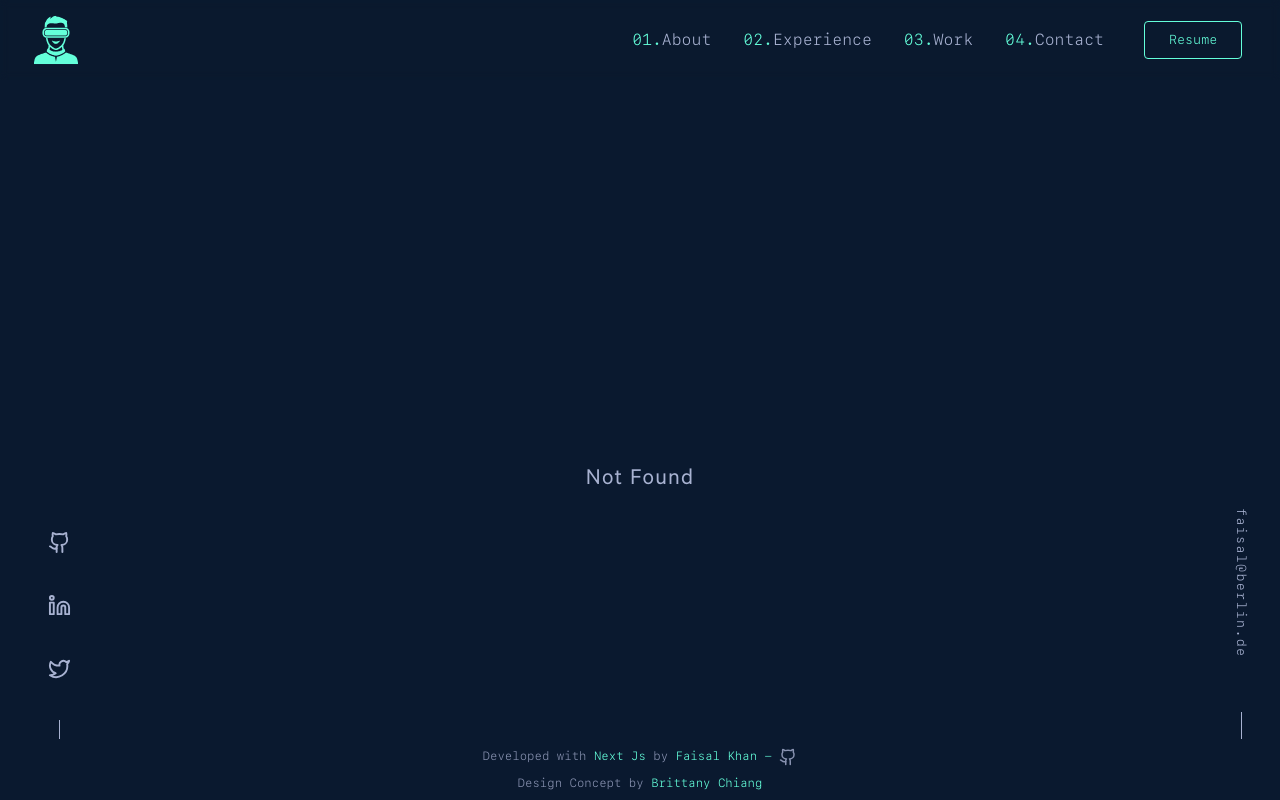
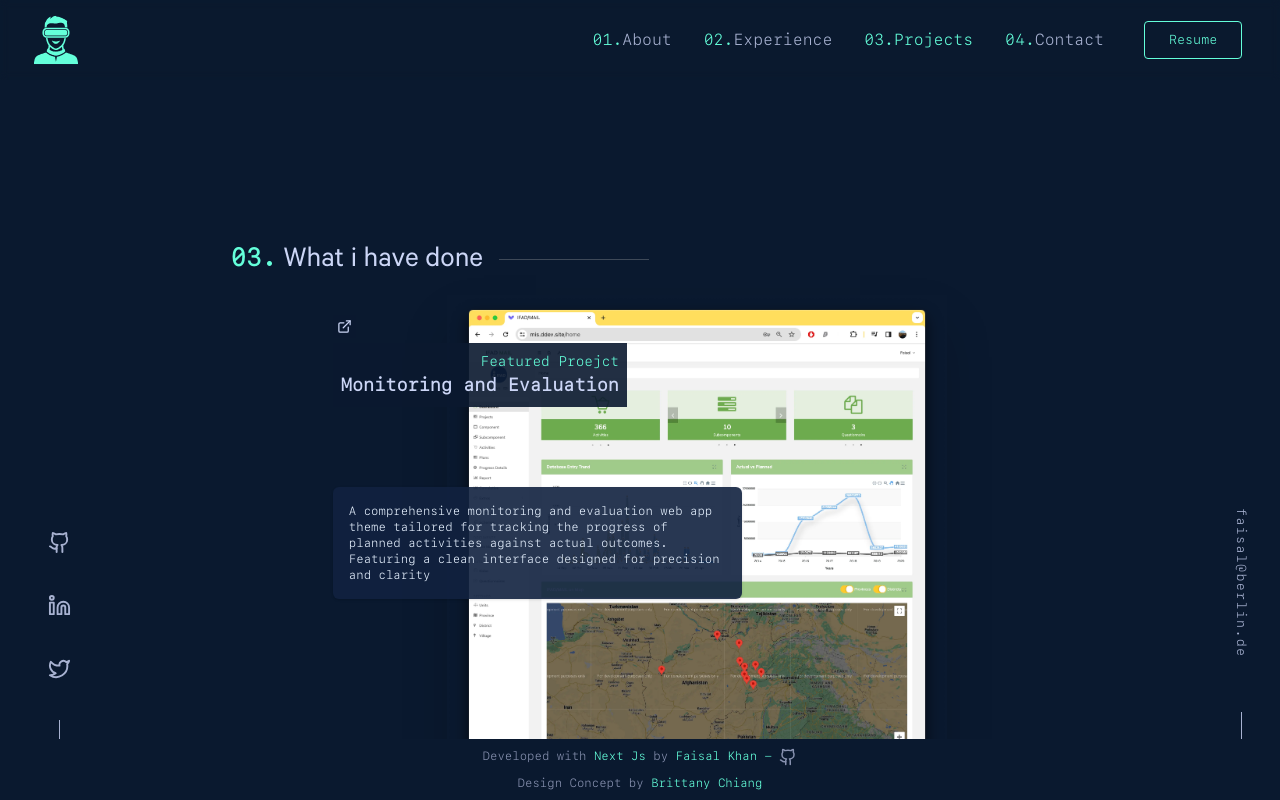
Before and after one commit to faisaltheprofessor/portfolio-v1, a Next.js app: page /projects in a window 1280 px wide. Before the commit this address had no page. Shown: the top 800 px of the page. Built offline with nearby package versions, Linux system fonts and the light colour scheme.

Commit message:
change work to projects

```diff
--- a/src/app/components/navbar.tsx
+++ b/src/app/components/navbar.tsx
@@ -16,7 +16,7 @@ const Navbar = () => {
   const navItmes = [
     { id: 1, section: "About", link: "/about", delay: 0.1 },
     { id: 2, section: "Experience", link: "/experience", delay: 0.2 },
-    { id: 3, section: "Work", link: "/work", delay: 0.3 },
+    { id: 3, section: "Projects", link: "/projects", delay: 0.3 },
     { id: 4, section: "Contact", link: "/contact", delay: 0.4 },
   ];
 
--- a/src/app/work/page.tsx
+++ b/src/app/projects/page.tsx
@@ -41,7 +41,7 @@ const Home = () => {
         />
 
         <WorkCard
-          description="A blog for my friend where people can comment and react to blogs"
+          description="A blog for my friend where people can comment and react to blogs mb-20"
           image="/work/quranmitmir.webp"
           title="Quran mit mir"
           featureText="Featured Proejct"
--- a/src/app/section/about.tsx
+++ b/src/app/section/about.tsx
@@ -81,7 +81,7 @@ const About = () => {
             </motion.p>
 
             <motion.ul
-              className="text-slate text-[16px] mt-5 grid grid-cols-2 gap-4 w-1/2"
+              className="text-slate text-[16px] mt-5 grid grid-cols-2 gap-4 w-1/2 mb-20"
               initial={{ opacity: 0 }}
               animate={{ opacity: 1 }}
               transition={{ duration: 1, delay: 3 }}
```
